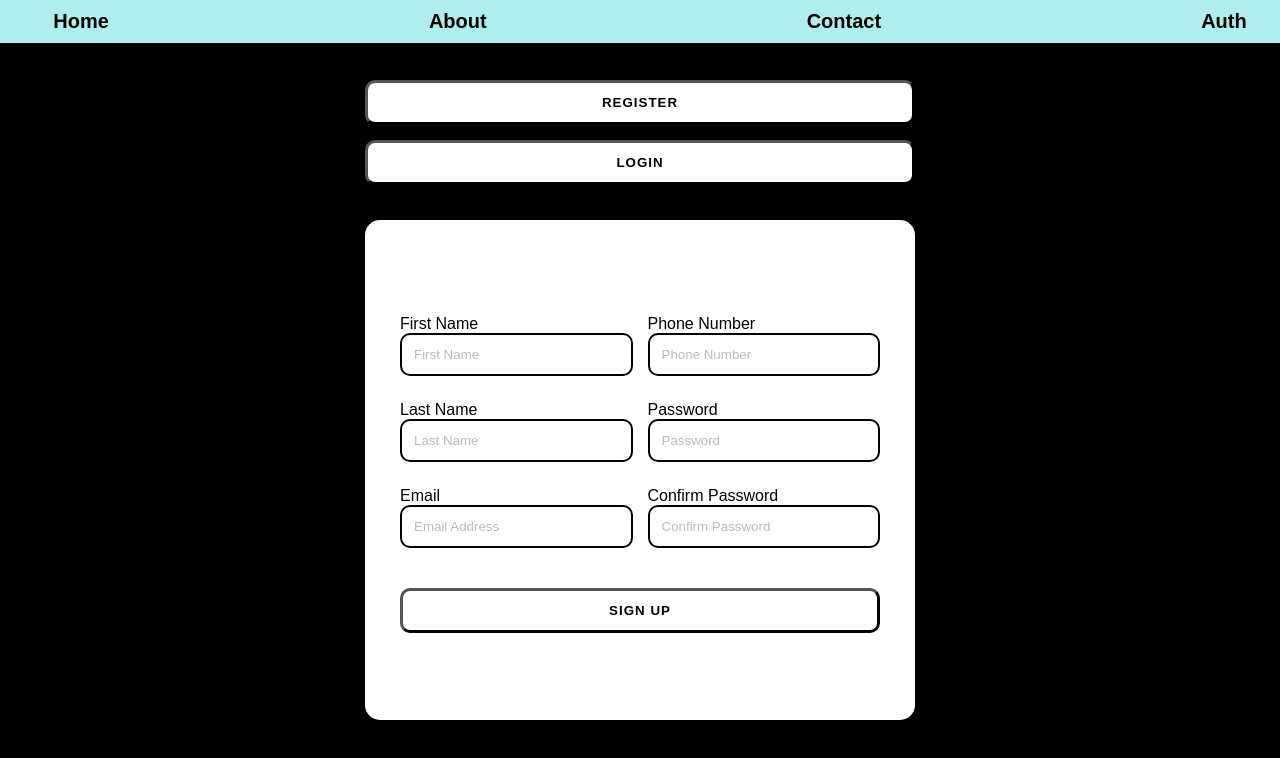
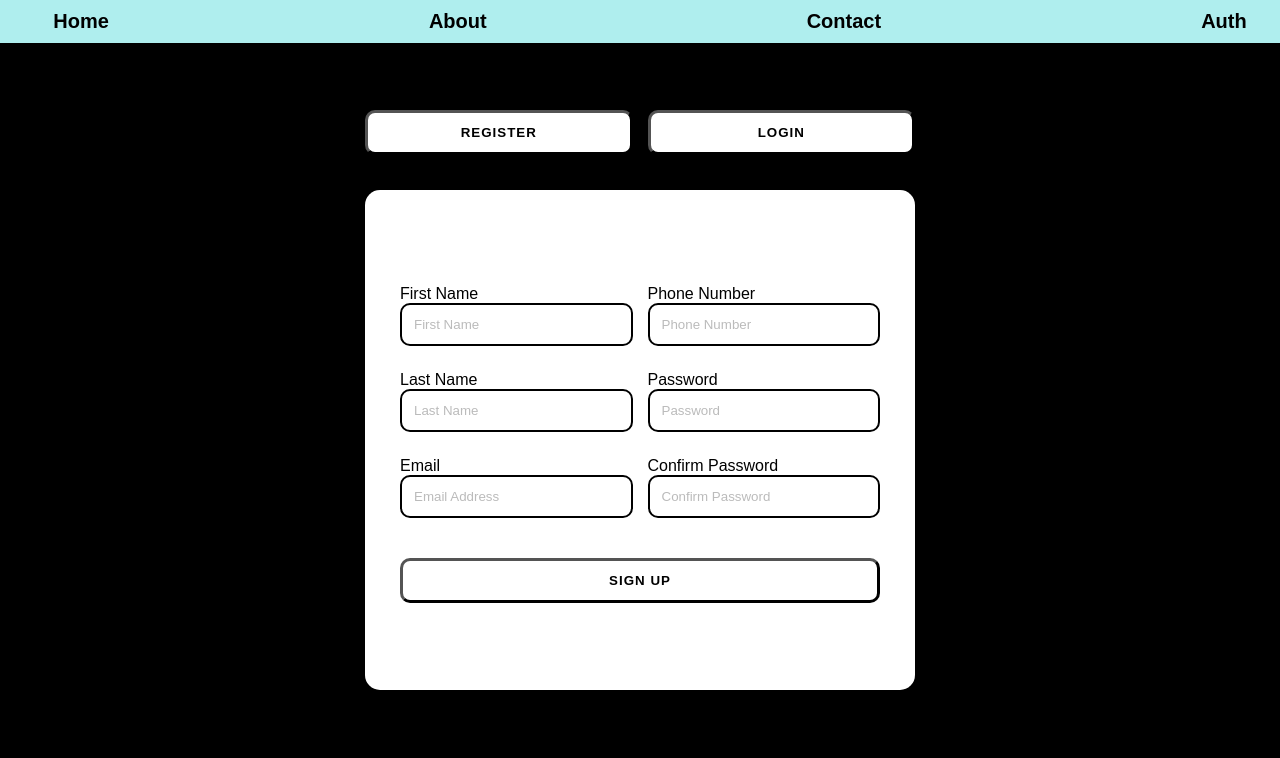
Before and after one commit to Eshhaa11/React-lesson1, a React (Create React App) app: page / in a window 1280 px wide. Shown: the top 758 px of the page. Built offline with nearby package versions, Linux system fonts and the light colour scheme.

Commit message:
style: Add flexbox layout to tab-container for improved button alignment and spacing

```diff
--- a/src/App.css
+++ b/src/App.css
@@ -12,6 +12,13 @@
     animation: App-logo-spin infinite 20s linear;
   }
 }
+
+.tab-container {
+  display: flex;         /* Enables side-by-side layout */
+  gap: 15px;             /* Adds space between the buttons */
+  justify-content: center;
+}
+
 
 .App-header {
   background-color: #282c34;
```
